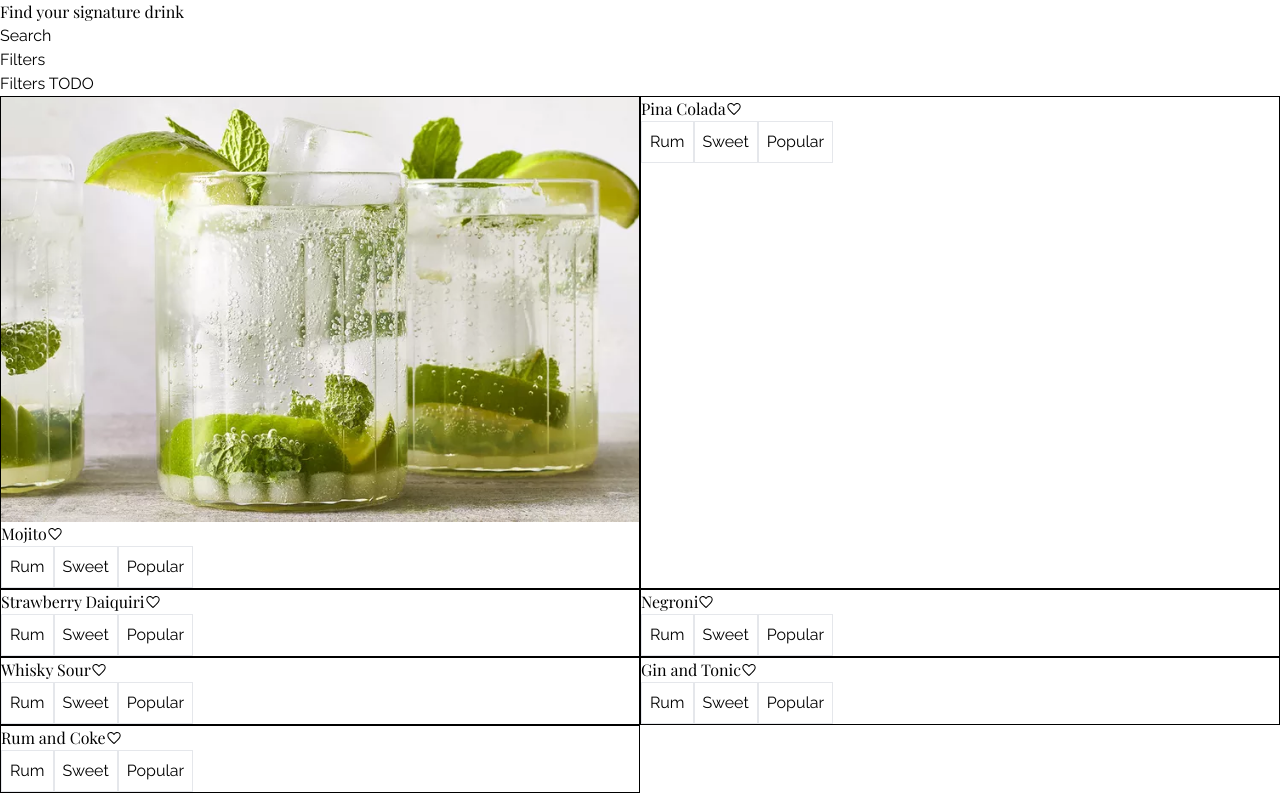
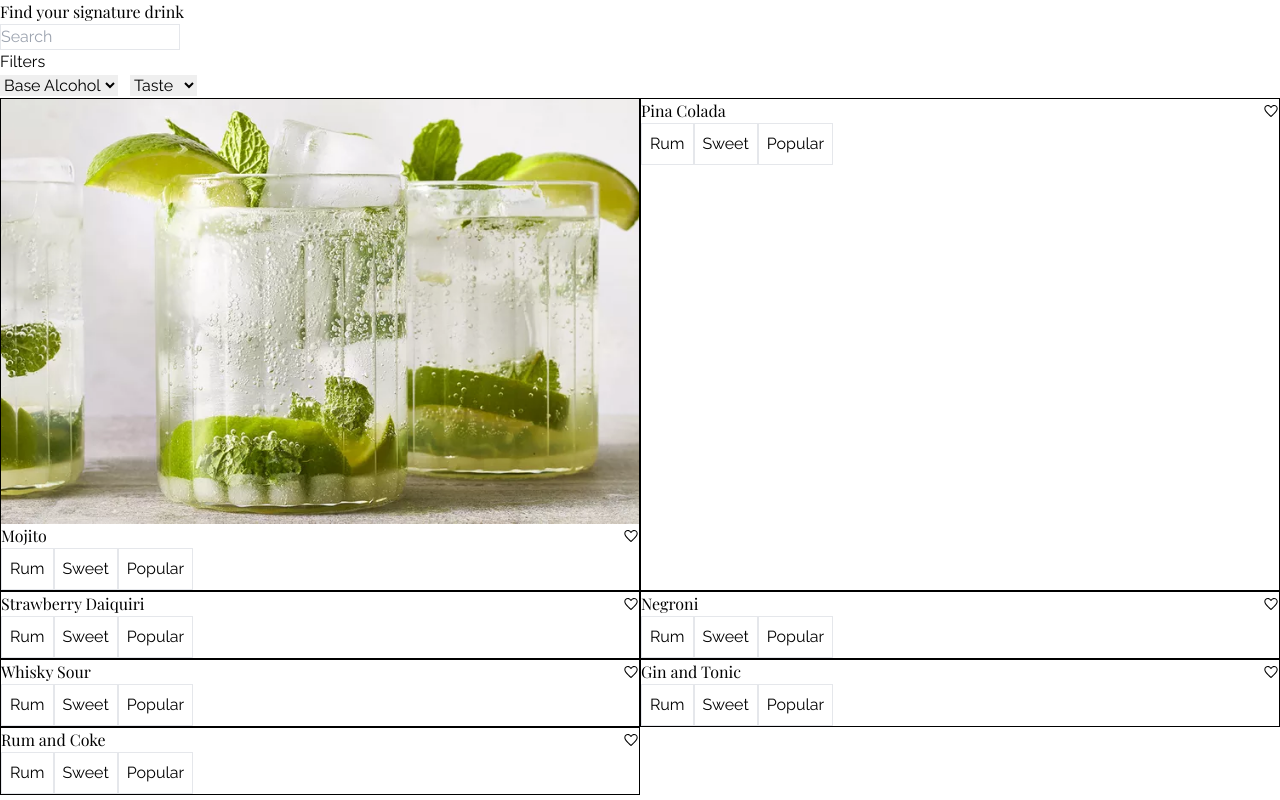
Before and after one commit to jacob-seiler/cocktails-website, a Next.js app: page / in a window 1280 px wide. Built offline with nearby package versions, Linux system fonts and the light colour scheme; a web font is replaced by a local one.

Commit message:
Added more styles and mock implementation

```diff
--- a/app/Card.tsx
+++ b/app/Card.tsx
@@ -15,7 +15,7 @@ const Card: React.FC<CardProps> = ({ title, thumbnail, favorited }) => {
             {thumbnail && <Image src={thumbnail} alt="Thumbnail" />}
             <div className="flex">
                 <h3 className="font-serif">{title}</h3>
-                <Heart className={`w-4 ${favorited ? `text-red-700` : `text-black`}`} />
+                <Heart className={`w-4 ml-auto ${favorited ? `text-red-700` : `text-black`}`} />
             </div>
             <Tag>Rum</Tag>
             <Tag>Sweet</Tag>
--- /dev/null
+++ b/app/Filter.tsx
@@ -0,0 +1,27 @@
+interface FilterProps {
+    className?: string;
+    label: string;
+    value: any;
+    options: {label: string, value: any}[];
+}
+
+const Filter: React.FC<FilterProps> = ({className, label, value, options}) => {
+    return (
+        <select className={className}>
+            <option value={undefined}>{label}</option>
+            {options.map(option => {
+                return (
+                    <option
+                        key={option.value}
+                        selected={option.value === value}
+                        value={option.value}
+                    >
+                        {option.label}
+                    </option>
+                )
+            })}
+        </select>
+    )
+}
+
+export default Filter
--- a/app/Filters.tsx
+++ b/app/Filters.tsx
@@ -1,3 +1,10 @@
+import Filter from "./Filter";
+
 export default function Filters() {
-    return <div>Filters TODO</div>
+    return (
+        <>
+            <Filter value={undefined} label="Base Alcohol" options={[{label: "Rum", value: 0}, {label: "Vodka", value: 1}]} />
+            <Filter className="ml-3" value={undefined} label="Taste" options={[{label: "Sweet", value: 0}, {label: "Sour", value: 1}]} />
+        </>
+    )
 }
--- a/app/Search.tsx
+++ b/app/Search.tsx
@@ -1,3 +1,5 @@
 export default function Search() {
-    return <div>Search</div>
+    return (
+        <input type="text" className="border" placeholder="Search" />
+    )
 }
```
